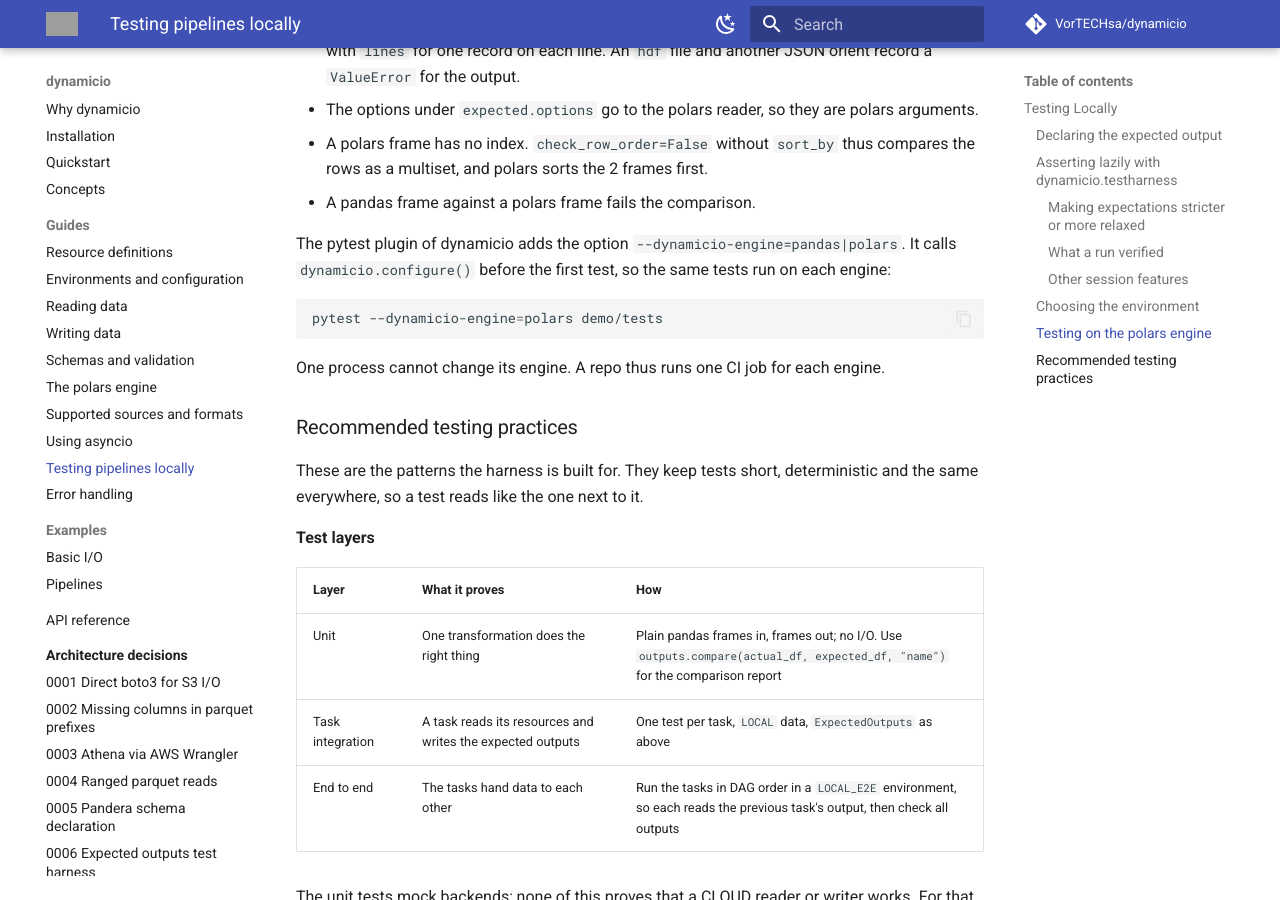
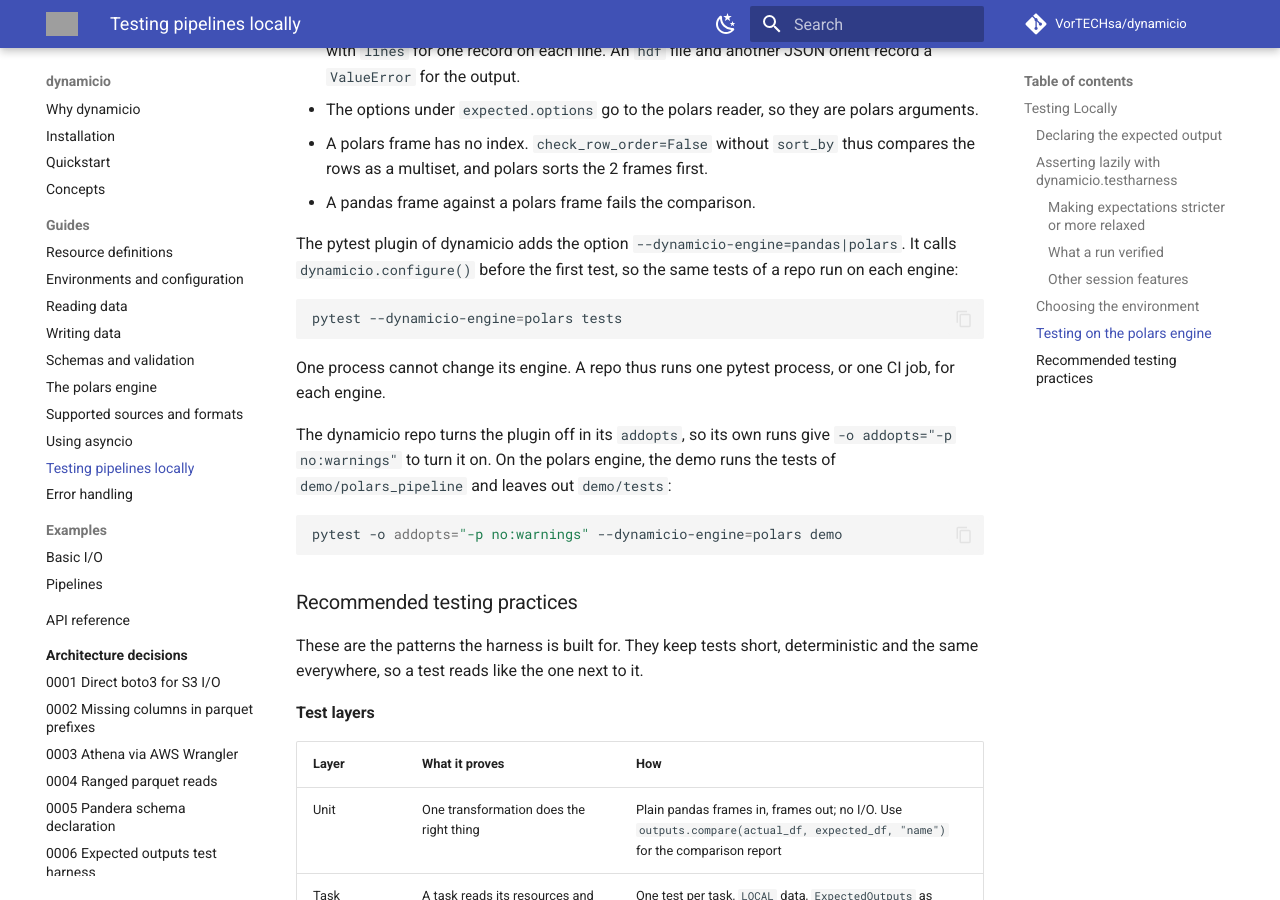
Before and after one commit to VorTECHsa/dynamicio, an MkDocs documentation site: the page built from docs/guides/testing-pipelines.md, in a window 1280 px wide and 900 px high, scrolled down 6010 px. Built offline with MkDocs 1.6.1 and Material for MkDocs 9.7.7, drawn with Linux system fonts in a browser that asks for light colours; comment, search, counter and statistics services are not loaded; grey boxes are pictures that could not be loaded.

Commit message:
docs(RND-25354): give a polars test command that runs in the testing guide
The guide showed pytest --dynamicio-engine=polars demo/tests. The dynamicio repo turns the plugin off in addopts, and the polars run leaves out demo/tests, so the command ran no tests. The guide now shows a consumer repo command and the demo command of CI.

````diff
--- a/docs/guides/testing-pipelines.md
+++ b/docs/guides/testing-pipelines.md
@@ -198,13 +198,20 @@ and compares the frames with `polars.testing.assert_frame_equal`. A custom asser
 - A pandas frame against a polars frame fails the comparison.
 
 The pytest plugin of dynamicio adds the option `--dynamicio-engine=pandas|polars`. It calls `dynamicio.configure()` before the first test, so the same
-tests run on each engine:
+tests of a repo run on each engine:
 
 ```shell
-pytest --dynamicio-engine=polars demo/tests
+pytest --dynamicio-engine=polars tests
 ```
 
-One process cannot change its engine. A repo thus runs one CI job for each engine.
+One process cannot change its engine. A repo thus runs one pytest process, or one CI job, for each engine.
+
+The dynamicio repo turns the plugin off in its `addopts`, so its own runs give `-o addopts="-p no:warnings"` to turn it on. On the polars engine,
+the demo runs the tests of `demo/polars_pipeline` and leaves out `demo/tests`:
+
+```shell
+pytest -o addopts="-p no:warnings" --dynamicio-engine=polars demo
+```
 
 ### Recommended testing practices
 
````
